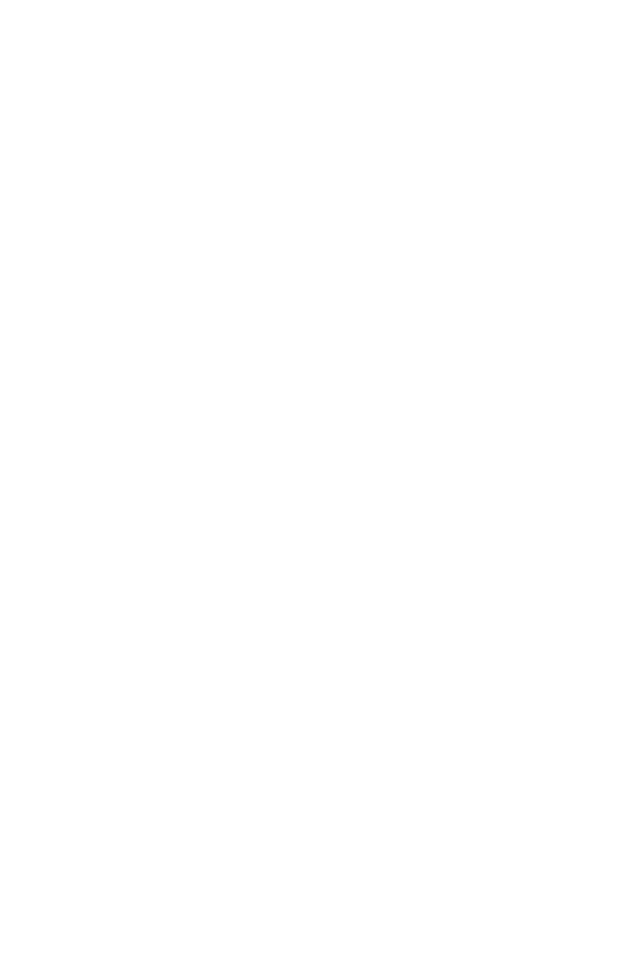
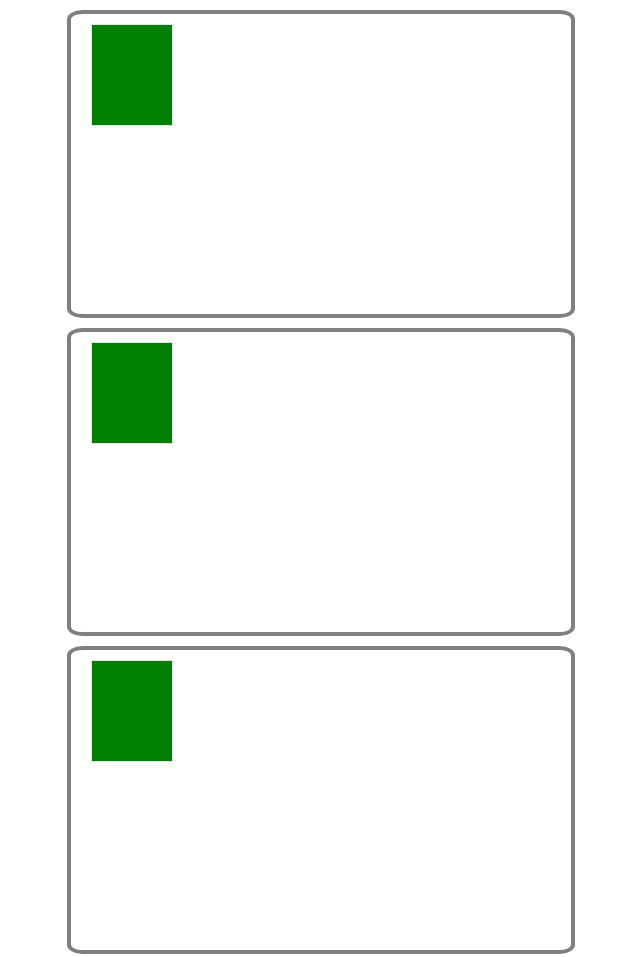
Before and after one commit to BruceYuj/Funny_Demos, a plain HTML site: page Animation_Demo3/index.html in a window 1280 px wide. Shown: the top 957 px of the page, without its empty margins (319-959 px from the left). Before the commit the page ends 800 px from the top, so only its background shows below. Drawn offline with nearby package versions, Linux system fonts and the light colour scheme.

Commit message:
判断元素是否在视框内

```diff
--- a/Animation_Demo2/requestAnimationFrame.js
+++ b/Animation_Demo2/requestAnimationFrame.js
@@ -1,5 +1,4 @@
 /* requestAnimationFrame.js
- * by zhangxinxu 2013-09-30
 */
 (function() {
     var lastTime = 0;
--- /dev/null
+++ b/Animation_Demo3/demo.js
@@ -0,0 +1,25 @@
+
+function isElementInViewport(elem, offset) {
+    const h = offset || 20;
+    var box = elem.getBoundingClientRect(),
+        top = (box.top >= 0),
+        left = (box.left >= 0),
+        bottom = (box.bottom <= (window.innerHeight || document.documentElement.clientHeight) + h),
+        right = (box.right <= (window.innerHeight || document.documentElement.clientHeight) + h);
+    return top && left && bottom && right;
+}
+
+$(function () {
+    $(window).scroll(function () {
+        $(".box").each(function () {
+            console.log(isElementInViewport(this, 100));
+            if (isElementInViewport(this, 100)) {
+                var that = this;
+                setTimeout(function () {
+                    $(that).css("background-color", "green");
+                }, 1000);
+
+            }
+        });
+    });
+});
--- a/Animation_Demo3/index.html
+++ b/Animation_Demo3/index.html
@@ -3,8 +3,37 @@
 <head>
     <meta charset="UTF-8">
     <title>人气眼效果Demo</title>
+    <style type="text/css">
+        .rect {
+            width: 500px;
+            height: 300px;
+            border: 4px solid grey;
+            border-radius: 3%;
+            margin: 10px auto;
+        }
+        .box {
+            width: 80px;
+            height: 100px;
+            border: 1px solid #E4E4E4;
+            margin: 10px 20px;
+            background-color: grey;
+        }
+    </style>
 </head>
 <body>
-
+    <div class="rect">
+        <div class="box"></div>
+    </div>
+    <div class="rect">
+        <div class="box"></div>
+    </div>
+    <div class="rect">
+        <div class="box"></div>
+    </div>
+    <div class="rect">
+        <div class="box"></div>
+    </div>
+    <script src="https://cdn.bootcss.com/jquery/3.2.1/jquery.min.js"></script>
+    <script src="demo.js"></script>
 </body>
 </html>
```
Also changed, not shown: 1 other file.
